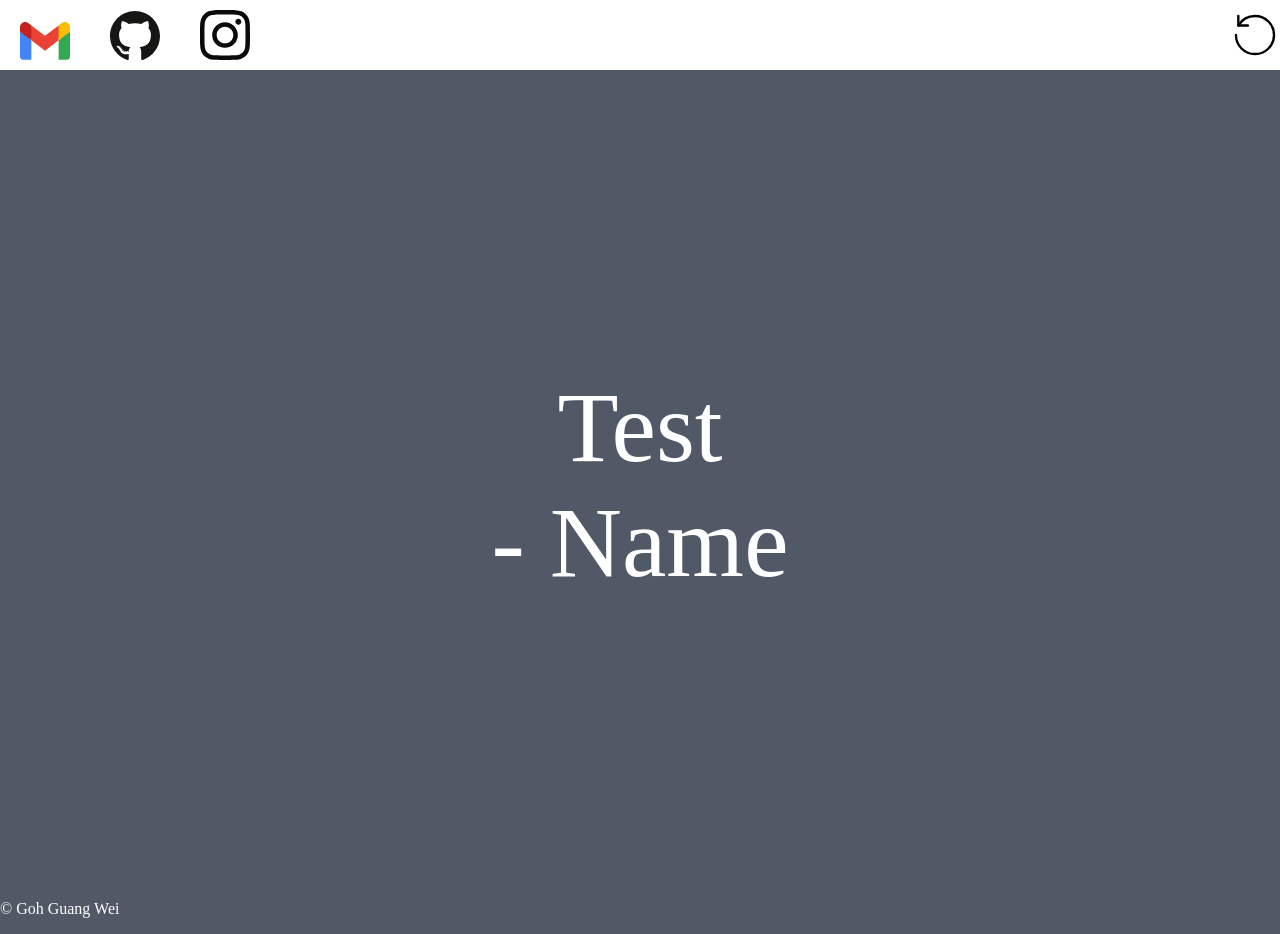
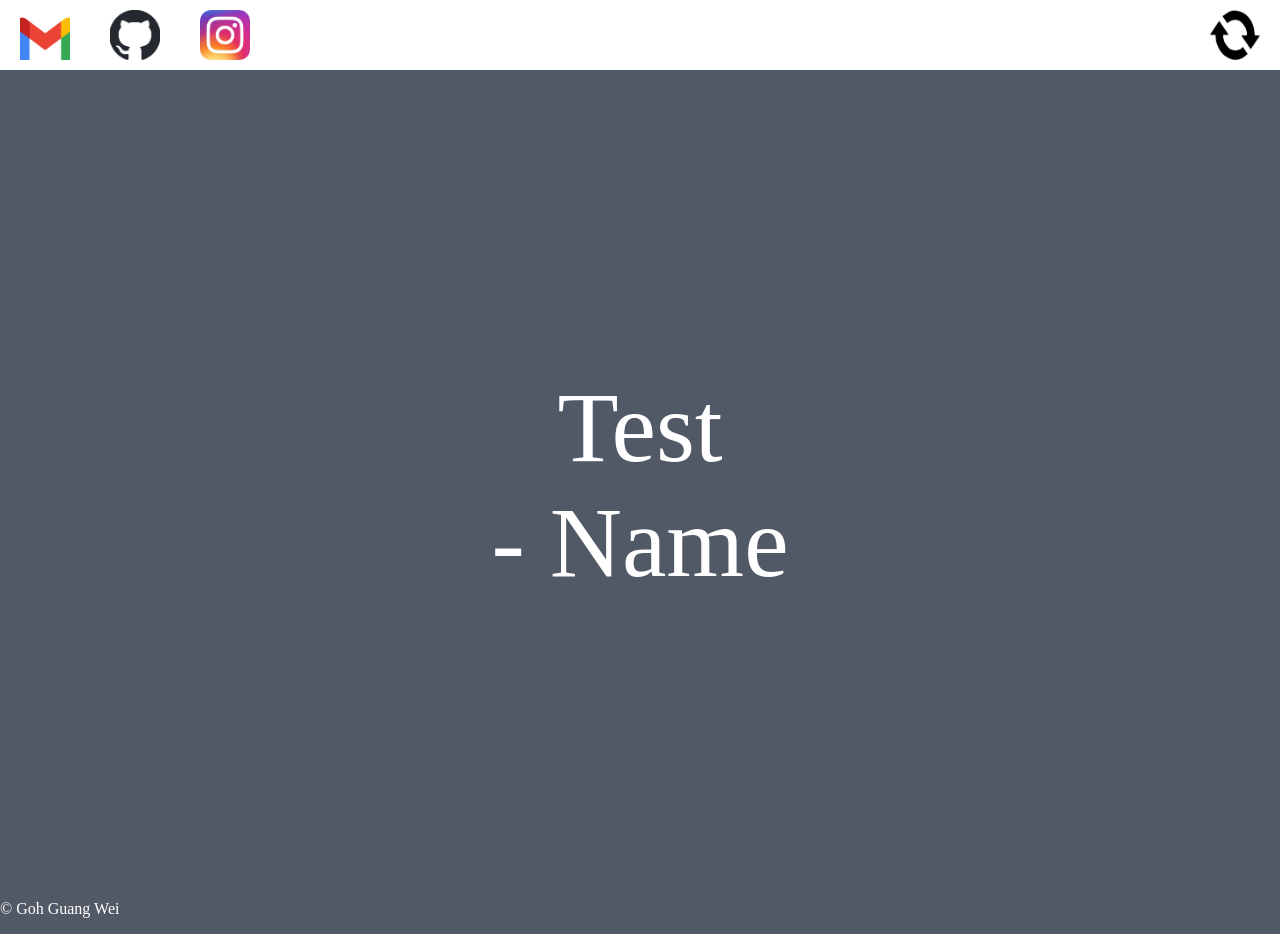
Before and after one commit to GohGuangWei/RandomQuotes, a plain HTML site: page index.html in a window 1280 px wide. Drawn offline with Linux system fonts and the light colour scheme.

Commit message:
Updated images to use PNG for easier editing

```diff
--- a/index.html
+++ b/index.html
@@ -10,10 +10,10 @@
     <body>
         <div class="topbar">
             <div class="logo">
-                <img src="/logo/google-gmail.svg" alt="email-logo">
-                <img src="/logo/github-icon.svg" alt="github-logo">
-                <img src="/logo/instagram-icon.svg" alt="instagram-logo">
-                <input type="image" src="logo/reset-svgrepo-com.svg" id="reset" onclick="replaceQuote()"/>
+                <img src="/logo/gmail_logo.png" alt="email-logo">
+                <img src="/logo/github_logo.png" alt="github-logo">
+                <img src="/logo/insta_logo.png" alt="instagram-logo">
+                <input type="image" src="/logo/reload_logo.png" id="reset" onclick="replaceQuote()"/>
             </div>
         </div>
         <div class="quote">
--- a/styles.css
+++ b/styles.css
@@ -26,6 +26,12 @@ div
     margin: 0px 20px 0px 20px;
 }
 
+.logo input
+{
+    width: 50px;
+    margin: 0px 20px 0px 20px;
+}
+
 .quote
 {
 
```
Also changed, not shown: logo/github_logo.png (added), logo/gmail_logo.png (added), logo/insta_logo.png (added), logo/reload_logo.png (added).
